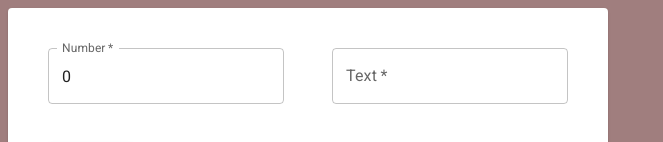
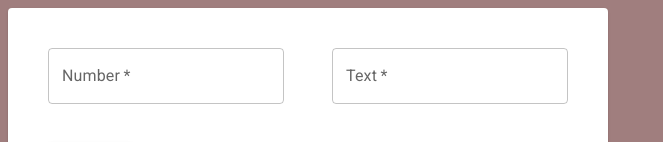
Before and after one commit to Darjash/react_tutorial, a Next.js app: page /#/form in a window 1280 px wide. Shown: the top 142 px of the page, without its empty margins (0-663 px from the left). Built offline with nearby package versions, Linux system fonts and the light colour scheme.

Commit message:
fix submit

```diff
--- a/src/app/pages/form.tsx
+++ b/src/app/pages/form.tsx
@@ -1,11 +1,10 @@
-import { CenterFocusStrong } from "@mui/icons-material";
+//import { CenterFocusStrong } from "@mui/icons-material";
 import { Box, Button, Card, Stack, TextField} from "@mui/material";
 import { useState } from "react";
 
 export default function Form() {
-  const [price, setPrice] = useState(0)
+  const [price, setPrice] = useState('')
   const [comment, setComment] = useState('')
-
 
   const handleComment = (e)=> {setComment(e.target.value)
     console.log(comment)}
@@ -45,7 +44,7 @@ export default function Form() {
           <Button
           variant="contained"
           onClick={submitForm}
-          type="submit"> Submit </Button>
+          type="button"> Submit </Button>
         </Stack>
         </Card>
         </Box>
```
